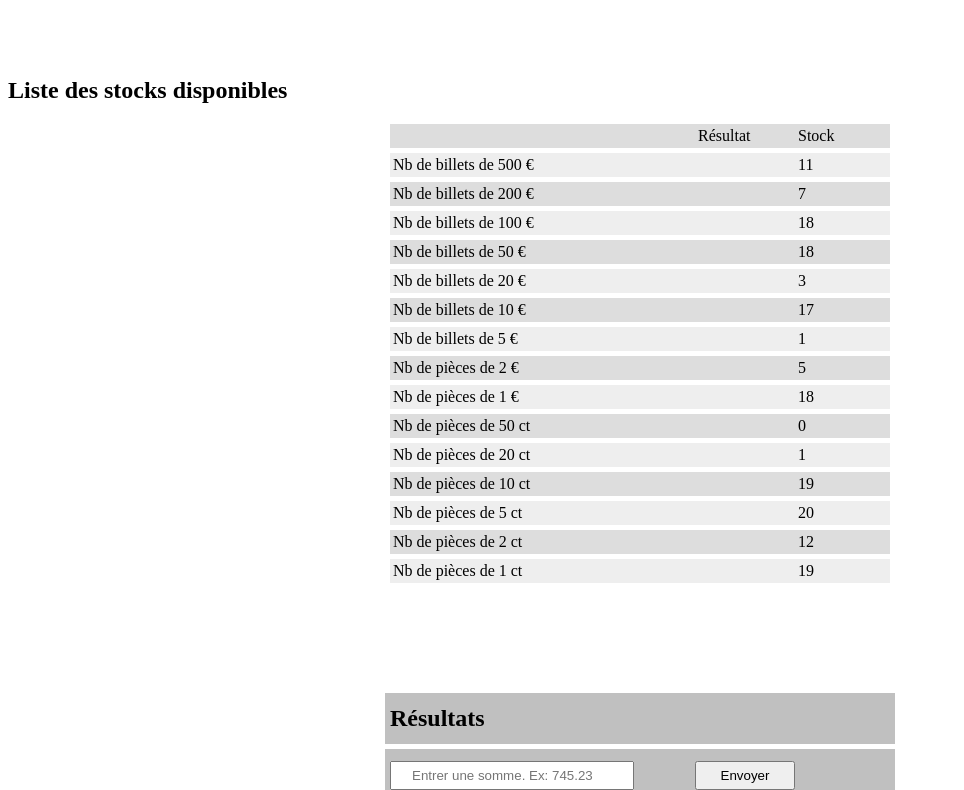
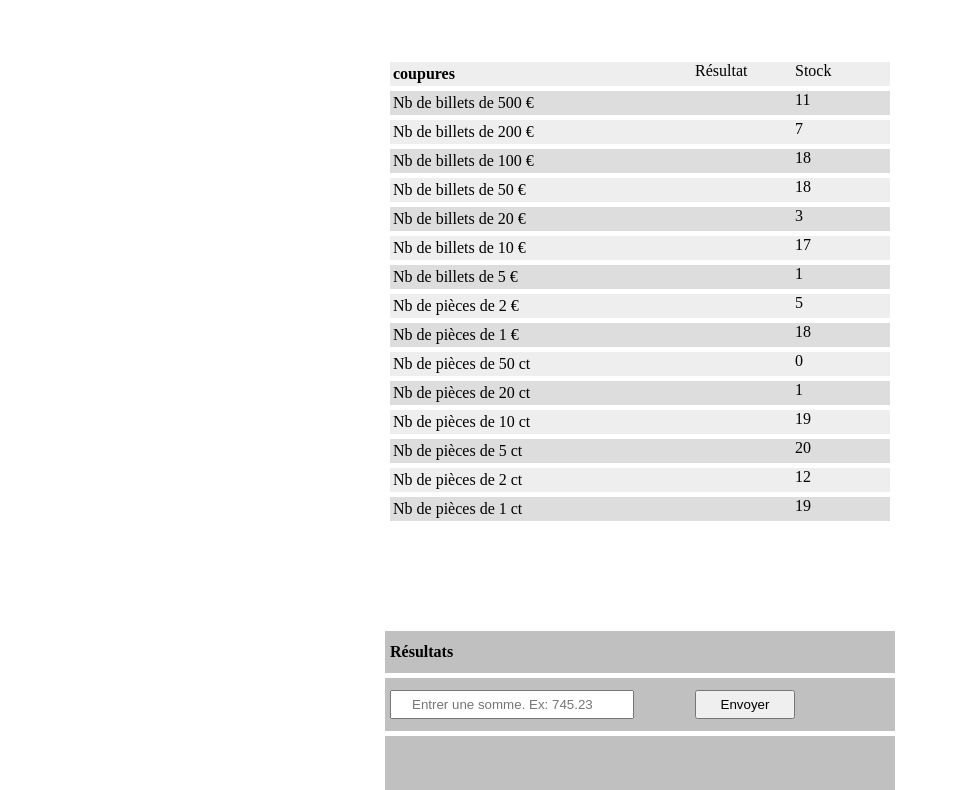
Before and after one commit to pierre-cast/exercices-proforma, a plain HTML site: page JS-ex-2-monnaie/index.html in a window 1280 px wide. Shown: the part 73-863 px from the top of the page, without its empty margins (0-964 px from the left). Drawn offline with Linux system fonts and the light colour scheme.

Commit message:
Add files via upload
version finale

```diff
--- a/JS-ex-2-monnaie/css/theme.css
+++ b/JS-ex-2-monnaie/css/theme.css
@@ -37,7 +37,18 @@ section {
 	width: 100px;
 	padding: 5px 20px;
 }
+
 #sectionSum > * {
 	padding : 12px 5px;
 	background-color: silver;
 }
+
+h2 {
+	font-size: 16px;
+	line-height: normal;
+	margin: 0;
+}
+
+h1 {
+	text-align: center;
+}
--- a/JS-ex-2-monnaie/index.html
+++ b/JS-ex-2-monnaie/index.html
@@ -3,103 +3,103 @@
 	<head>
 		<meta http-equiv="Content-Type" content="text/html; charset=UTF-8" />
 		<link rel="stylesheet" type="text/css" href="css/theme.css">
-		<title>Décomposition d'une somme en espèces</title>
+		<title>Décomposition d'une somme en espèce</title>
 	</head>
 	<body>
 		<h1>Décomposition d'une somme en espèces</h1>
 		<section id="sectionData">
-			<h2>Liste des stocks disponibles</h2>
+
 			<div class="item">
-				<div class="name"></div>
-				<div class="result">Résultat</div>
-				<div class="stock">Stock</div>
+				<div class="name"><h2>coupures</h2></div>
+				<output class="result">Résultat</output>
+				<output class="stock">Stock</output>
 			</div>
 			<div id="item50000" class="item">
 				<div class="name">Nb de billets de 500 €</div>
-				<div class="result"></div>
-				<div class="stock"></div>
+				<output class="result"></output>
+				<output class="stock"></output>
 			</div>
 			<div id="item20000" class="item">
 				<div class="name">Nb de billets de 200 €</div>
-				<div class="result"></div>
-				<div class="stock"></div>
+				<output class="result"></output>
+				<output class="stock"></output>
 			</div>
 			<div id="item10000" class="item">
 				<div class="name">Nb de billets de 100 €</div>
-				<div class="result"></div>
-				<div class="stock"></div>
+				<output class="result"></output>
+				<output class="stock"></output>
 			</div>
 			<div id="item5000" class="item">
 				<div class="name">Nb de billets de 50 €</div>
-				<div class="result"></div>
-				<div class="stock"></div>
+				<output class="result"></output>
+				<output class="stock"></output>
 			</div>
 			<div id="item2000" class="item">
 				<div class="name">Nb de billets de 20 €</div>
-				<div class="result"></div>
-				<div class="stock"></div>
+				<output class="result"></output>
+				<output class="stock"></output>
 			</div>
 			<div id="item1000" class="item">
 				<div class="name">Nb de billets de 10 €</div>
-				<div class="result"></div>
-				<div class="stock"></div>
+				<output class="result"></output>
+				<output class="stock"></output>
 			</div>
 			<div id="item500" class="item">
 				<div class="name">Nb de billets de 5 €</div>
-				<div class="result"></div>
-				<div class="stock"></div>
+				<output class="result"></output>
+				<output class="stock"></output>
 			</div>
 			<div id="item200" class="item">
 				<div class="name">Nb de pièces de 2 €</div>
-				<div class="result"></div>
-				<div class="stock"></div>
+				<output class="result"></output>
+				<output class="stock"></output>
 			</div>
 			<div id="item100" class="item">
 				<div class="name">Nb de pièces de 1 €</div>
-				<div class="result"></div>
-				<div class="stock"></div>
+				<output class="result"></output>
+				<output class="stock"></output>
 			</div>
 			<div id="item50" class="item">
 				<div class="name">Nb de pièces de 50 ct</div>
-				<div class="result"></div>
-				<div class="stock"></div>
+				<output class="result"></output>
+				<output class="stock"></output>
 			</div>
 			<div id="item20" class="item">
 				<div class="name">Nb de pièces de 20 ct</div>
-				<div class="result"></div>
-				<div class="stock"></div>
+				<output class="result"></output>
+				<output class="stock"></output>
 			</div>
 			<div id="item10" class="item">
 				<div class="name">Nb de pièces de 10 ct</div>
-				<div class="result"></div>
-				<div class="stock"></div>
+				<output class="result"></output>
+				<output class="stock"></output>
 			</div>
 
 			<div id="item5" class="item">
 				<div class="name">Nb de pièces de 5 ct</div>
-				<div class="result"></div>
-				<div class="stock"></div>
+				<output class="result"></output>
+				<output class="stock"></output>
 			</div>
 			<div id="item2" class="item">
 				<div class="name">Nb de pièces de 2 ct</div>
-				<div class="result"></div>
-				<div class="stock"></div>
+				<output class="result"></output>
+				<output class="stock"></output>
 			</div>
 			<div id="item1" class="item">
 				<div class="name">Nb de pièces de 1 ct</div>
-				<div class="result"></div>
-				<div class="stock"></div>
+				<output class="result"></output>
+				<output class="stock"></output>
 			</div>
 		</section>
 
 		<section id="sectionSum">
 			<h2>Résultats</h2>
 			<form action="#" method="post">
-				<input type="text" id="sum" placeholder="Entrer une somme. Ex: 745.23">
+				<input type="number" id="sum" step="0.01" placeholder="Entrer une somme. Ex: 745.23">
 				<button id="submit">Envoyer</button>
 			</form>
 
-			<div id="finalResult"></div>
+			<output id="finalResult"></output>
 		</section>
 
 		<script src="js/index.js"></script>
--- a/JS-ex-2-monnaie/js/index.js
+++ b/JS-ex-2-monnaie/js/index.js
@@ -22,7 +22,7 @@ document.getElementById('submit').addEventListener('click', function (e) {
 function submitSum(){
 	init();
 	quantities = [];
-	sum = Number(document.getElementById('sum').value)*100;
+	sum = Math.round(Number(document.getElementById('sum').value)*100);
 	reste = sum;
 	if (Number.isInteger(sum) && sum > 0) {
 		calculate();
```
